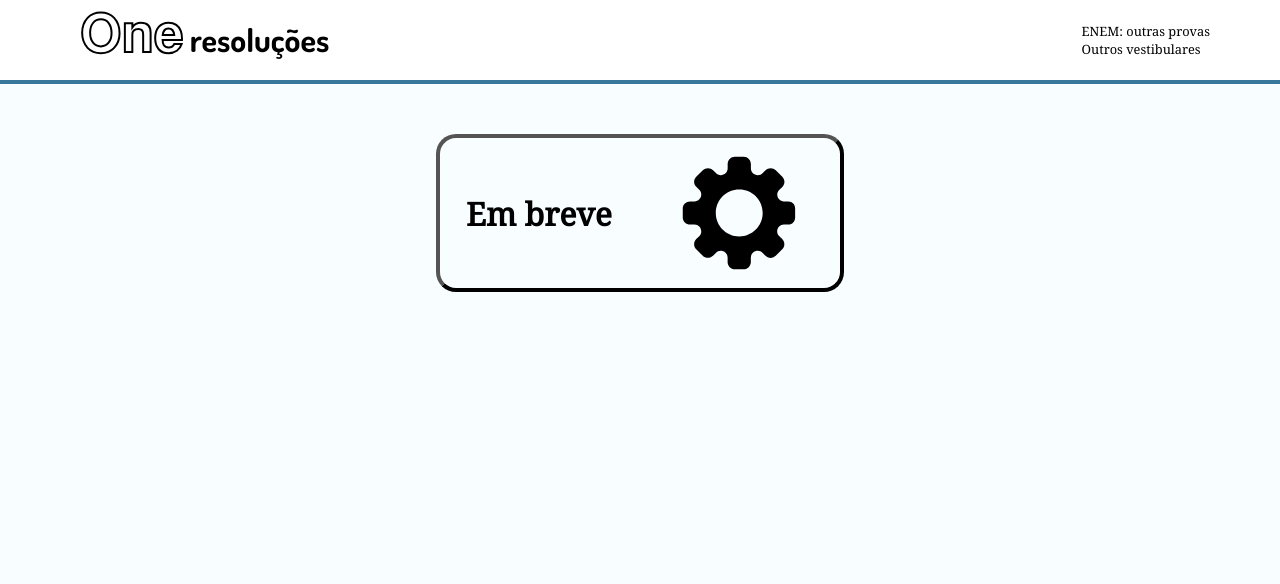
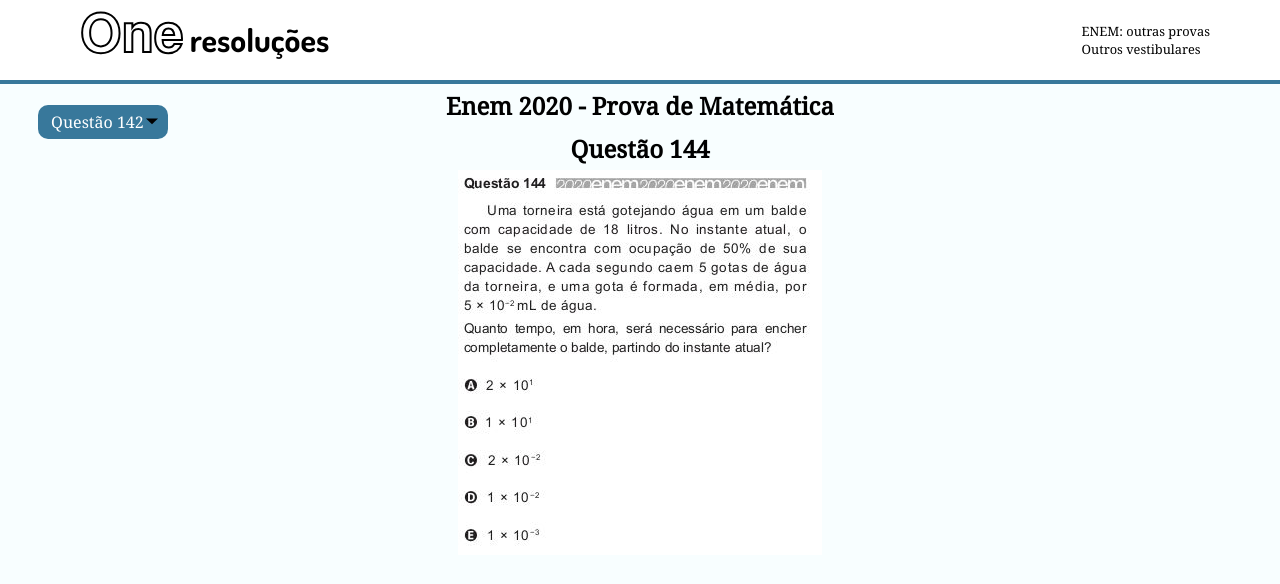
Before and after one commit to Ricardow3/React-main-project, a React (Create React App) app: page /enem-mat-2020 in a window 1280 px wide. Shown: the top 584 px of the page. Built offline with nearby package versions, Linux system fonts and the light colour scheme; a web font is replaced by a local one.

Commit message:
some fixes

```diff
--- a/src/componentes/EnemFis/EnemFis.js
+++ b/src/componentes/EnemFis/EnemFis.js
@@ -15,7 +15,7 @@ const EnemFis = () => {
                 <Link className="enem-fis" to='/enem-fis-2020'><li>2020</li></Link>
                 <Link className="enem-fis" to='/enem-fis-2019'><li>2019</li></Link>
             </ul>
-            <p className="parag-prova">As questões de referem a prova de ciências da natureza e matemática - caderno AZUL</p>
+            <p className="parag-prova">As questões se referem a prova de ciências da natureza e matemática - caderno AZUL</p>
         </div>
     )
 }
--- a/src/componentes/EnemMat/EnemMat.js
+++ b/src/componentes/EnemMat/EnemMat.js
@@ -15,7 +15,7 @@ const EnemMat = () => {
                 <Link className="enem-mat" to='/enem-mat-2020'><li>2020</li></Link>
                 <Link className="enem-mat" to='/enem-mat-2019'><li>2019</li></Link>
             </ul>
-            <p className="parag-prova">As questões de referem a prova de ciências da natureza e matemática - caderno AZUL</p>
+            <p className="parag-prova">As questões se referem a prova de ciências da natureza e matemática - caderno AZUL</p>
         </div>
     )
 }
--- /dev/null
+++ b/src/componentes/EnemMat2020/Q144.js
@@ -0,0 +1,18 @@
+import React from "react";
+import "./style.css";
+import useElementDiv from "../equations";
+
+const Q144_EnemMat2020 = () => {
+
+    return (
+        <div>
+            <section className="body-texto">
+                <h1>Enem 2020 - Prova de Matemática</h1>
+                <h2>Questão 144</h2>
+                <img src="./img/enem2020-img/enem-mat-2020-q144.jpeg" className="img-questao img-main" title="Questão 144 - Prova de Matemática; ENEM 2020"></img>
+            </section>
+        </div>
+    )
+}
+
+export default Q144_EnemMat2020;
--- a/src/componentes/EnemMat2020/index.js
+++ b/src/componentes/EnemMat2020/index.js
@@ -1,16 +1,33 @@
 import React, { useState } from "react";
 import Header from "../Header";
 import Aside from "../Aside";
+import Q144_EnemMat2020 from "./Q144";
 
 const EnemMat2020 = () => {
 
+    const Pages = {
+        q144: Q144_EnemMat2020
+    }
+
+    const [newPage, setNewPage] = useState("q142");
+
+    const newpageFunction = (pagina) => {
+        setNewPage(pagina);
+    }
+
     return (
         <div>
-            <Header link = '/enem-mat' vestibular = 'ENEM: outras provas' outros = 'Outros vestibulares' />
-            <div className="soon">
-                <h1>Em breve</h1>
-                <img src='./img/gear_icon.svg' alt='gear'></img>
-            </div>
+            <Header link = '/enem-mat' vestibular = 'ENEM: outras provas' outros = 'Outros vestibulares'
+            navbarRender = {true} number = {144}
+            navbarList = {[144]}
+            navbarPage = {newpageFunction} />
+            <Aside
+            Page = {newpageFunction}
+            name = 'Questão 142' number = {144}
+            listQ = {[144]} />
+
+            {newPage === "q142" && <Pages.q144 />}
+
         </div>
     )
 }
--- a/src/componentes/EnemMat2021/Q152.js
+++ b/src/componentes/EnemMat2021/Q152.js
@@ -60,7 +60,7 @@ const Q152_EnemMat2021 = () => {
                 <div style={{fontSize: 20}} ref={eq11}></div>
                 <div style={{fontSize: 18}} ref={eq12}></div>
                 <p>
-                    Como dito na questão, o valor recebido pelo navio é igual a soma das duas maiores raízes:
+                    Como dito na questão, o valor recebido pelo navio é igual à soma das duas maiores raízes:
                 </p>
                 <div id="div-resp-q152">
                     <div ref={eq13}></div>
--- a/src/componentes/FuvestMat2021/Q13.js
+++ b/src/componentes/FuvestMat2021/Q13.js
@@ -5,8 +5,8 @@ import useElementDiv from "../equations";
 const Q13_fuvest2021 = () => {
     const eq1 = useElementDiv("\\frac{1}{4}");
     const eq2 = useElementDiv("\\frac{1}{8}");
-    const eq3 = useElementDiv("x \\quad \\rightarrow \\quad a_p", "true");
-    const eq4 = useElementDiv("1 \\quad \\rightarrow \\quad 360°", "true");
+    const eq3 = useElementDiv("x \\quad \\longrightarrow \\quad a_p", "true");
+    const eq4 = useElementDiv("1 \\quad \\longrightarrow \\quad 360°", "true");
     const eq5 = useElementDiv("x = \\frac{a_p}{360}", "true");
     const eq6 = useElementDiv("a_p");
     const eq7 = useElementDiv(" 40.000 \\cdot \\left( \\frac{1}{4} + \\frac{1}{8} + \\frac{1}{4} \\right) =", "true");
@@ -45,9 +45,9 @@ const Q13_fuvest2021 = () => {
                 <p>
                     O terceiro trajeto é equivalente ao primeiro. Somando os três, o comprimento total percorrido é:
                 </p>
-                <div id="resp-q13">
+                <div id="eq-q13">
                     <div ref={eq7}></div>
-                    <div id="resposta" ref={resp}></div>
+                    <div id="resp-q13" ref={resp}></div>
                 </div>
             </section>
         </div>
--- a/src/componentes/FuvestMat2021/Q9.js
+++ b/src/componentes/FuvestMat2021/Q9.js
@@ -1,10 +1,16 @@
 import React from "react";
 import './style.css';
 import useElementDiv from "../equations";
+import useConstLatex from "../constLatex";
 
 const Q9_fuvest2021 = () => {
+    const var1 = useElementDiv("FB");
+    const var3 = useElementDiv("FB = 3");
+    const var4 = useElementDiv("\\frac{l}{2}");
+    useConstLatex("h", "h-const", 2);
+    useConstLatex("l", "l-const", 3);
     const eq1 = useElementDiv("\\left( \\frac{l}{2} \\right)^2 + h^2 = l^2 \\quad \\therefore \\quad h^2 = l^2 - \\frac{l^2}{4}", "true");
-    const eq2 = useElementDiv("h^2 = \\frac{3l^2}{4} \\quad \\therefore \\quad h = \\frac{\\sqrt{3l}}{2}", "true");
+    const eq2 = useElementDiv("h^2 = \\frac{3l^2}{4} \\quad \\therefore \\quad h = \\frac{\\sqrt{3}l}{2}", "true");
     const eq3 = useElementDiv("h = l \\sin(\\,60°\\,) = 6 \\cdot \\frac{\\sqrt{3}}{2} = 3 \\sqrt{3}", "true");
     const eq4 = useElementDiv("\\sqrt{ 13^2 + (3\\sqrt{3})^2 } = \\sqrt{196} = ");
     const resp = useElementDiv("14");
@@ -15,8 +21,8 @@ const Q9_fuvest2021 = () => {
                 <h2>Questão 9</h2>
                 <img className="img-questao img-main" src="./img/fuvest2021-img/Q9-img/fuvest-mat-2021-Q9.jpeg" title="Questão 9 - Prova de matemática; FUVEST 2021"></img>
                 <p>
-                O segmento <math><mi>FB</mi></math> equivale a metade do lado do triângulo, ou seja, <math><mi>FB</mi><mo>=</mo><mn>3</mn></math>.
-                Vamos demostrar a equação que relaciona a altura <math><mi>h</mi></math> do triângulo com o seu lado <math><mi>l</mi></math>.
+                O segmento <span ref={var1}></span> equivale a metade do lado do triângulo, ou seja, <span ref={var3}></span>.
+                Vamos demostrar a equação que relaciona a altura <span style={{fontSize: 20}} className="h-const"></span> do triângulo com o seu lado <span style={{fontSize: 20}} className="l-const"></span>.
                 </p>
                 <div id="triangle-q9">
                 <img className="img-questao img2-q9" src="./img/fuvest2021-img/Q9-img/triangle1_eq1.svg" title="Triângulo equilátero"></img>
@@ -24,7 +30,7 @@ const Q9_fuvest2021 = () => {
                 <div style={{fontSize: 20}} ref={eq2}></div>
                 </div>
                 <p>
-                A altura <math><mi>h</mi></math> é a projeção de <math><mi>l</mi></math> em relação à vertical, que pode ser calculada também pelo seno do ângulo formado pelos lados <math><mi>l</mi></math> e <math><mi>l</mi><mo>/</mo><mn>2</mn></math>.
+                A altura <span style={{fontSize: 20}} className="h-const"></span> é a projeção de <span style={{fontSize: 20}} className="l-const"></span> em relação à vertical, que pode ser calculada também pelo seno do ângulo formado pelos lados <span style={{fontSize: 20}} className="l-const"></span> e <span style={{fontSize: 20}} ref={var4}></span>.
                 No triângulo equilátero esse ângulo vale 60°:
                 </p>
                 <div style={{fontSize: 20}} ref={eq3}></div>
--- a/src/componentes/FuvestMat2021/style.css
+++ b/src/componentes/FuvestMat2021/style.css
@@ -73,12 +73,18 @@
     width: 300px;
     margin: auto;
 }
-#resp-q13 {
+#eq-q13 {
     display: flex;
+    font-size: 14pt;
     align-items: center;
     justify-content: space-around;
-    width: 320px;
+    width: 380px;
     margin: auto;
+}
+#resp-q13 {
+    background: rgb(255, 176, 123);
+    padding: 4px 10px;
+    border-radius: 5px;
 }
 #resposta-q6 {
     display: block;
```
Also changed, not shown: src/componentes/FuvestMat2021/Q10.js (+10 -5 lines), public/img/enem2020-img/enem-mat-2020-q144.jpeg (added).
